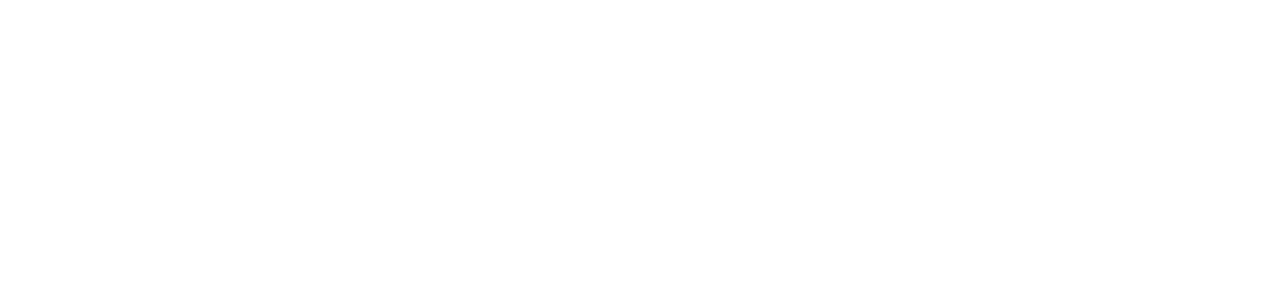
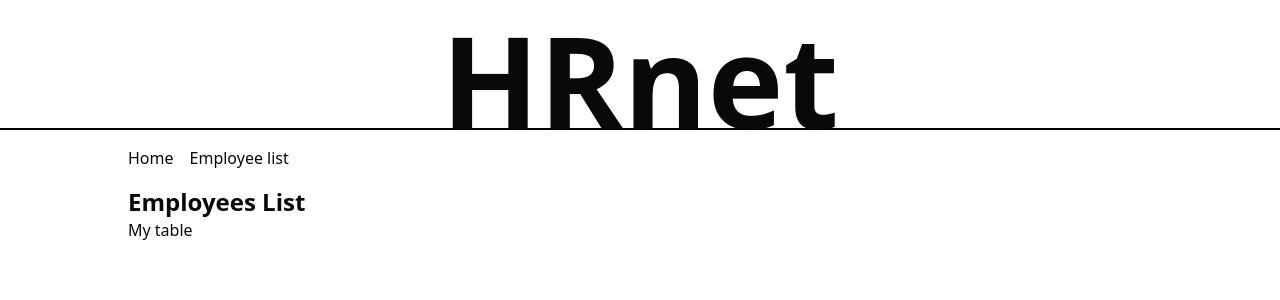
Before and after one commit to davidbarbi3r/P14-HRnet, a React (Vite) app: page /employees-list in a window 1280 px wide. Before the commit this address had no page. Shown: the top 300 px of the page. Built offline with nearby package versions, Linux system fonts and the light colour scheme.

Commit message:
feat: add the employee list page

```diff
--- a/src/App.tsx
+++ b/src/App.tsx
@@ -1,14 +1,13 @@
 import {Route, Routes} from "react-router-dom";
 import CreateEmployeeForm from "@/pages/CreateEmployeeForm.tsx";
+import EmployeesList from "@/pages/EmployeesList.tsx";
 
 function App() {
 
     return (
     <Routes>
         <Route path="/" element={<CreateEmployeeForm />} />
-{/*
-        <Route path="/employee-list" element={<EmployeeList />} />
-*/}
+        <Route path="/employees-list" element={<EmployeesList />} />
     </Routes>
   )
 }
--- a/src/components/navbar.tsx
+++ b/src/components/navbar.tsx
@@ -3,7 +3,7 @@
 		<nav className={"max-w-5xl p-4 lg:px-0"}>
 			<ul className={"flex gap-4"}>
 				<li><a href="/">Home</a></li>
-				<li><a href="/employee-list">Employee list</a></li>
+				<li><a href="/employees-list">Employee list</a></li>
 			</ul>
 		</nav>
 	)
--- /dev/null
+++ b/src/pages/EmployeesList.tsx
@@ -0,0 +1,23 @@
+import Header from "@/components/header.tsx";
+import NavBar from "@/components/navbar.tsx";
+
+function EmployeesList() {
+	return (
+		<>
+			<Header/>
+			<main className={"max-w-5xl mx-auto"}>
+				<NavBar/>
+				<section>
+					<h1 className={"text-2xl font-bold"}>Employees List</h1>
+					<div   className={"flex flex-col"}>
+						<h2>
+							My table
+						</h2>
+					</div>
+				</section>
+			</main>
+		</>
+	);
+}
+
+export default EmployeesList;
```
